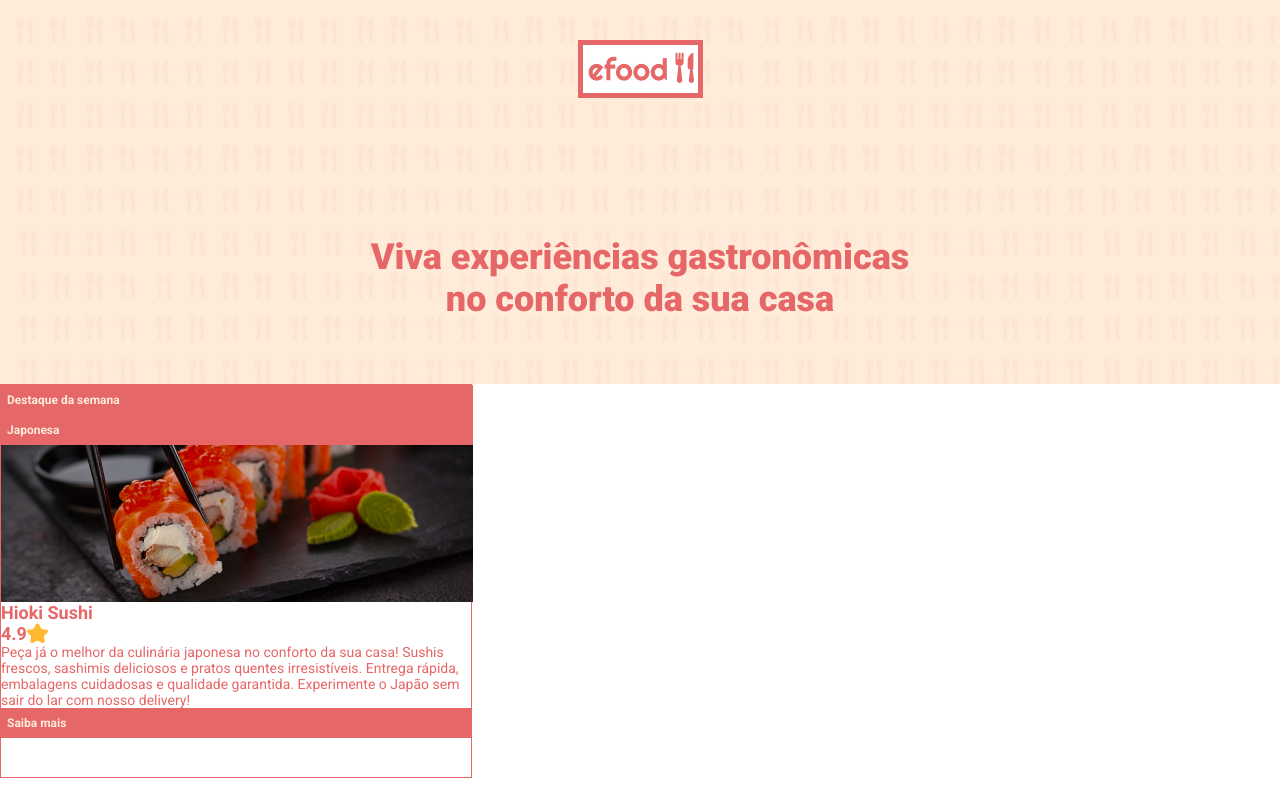
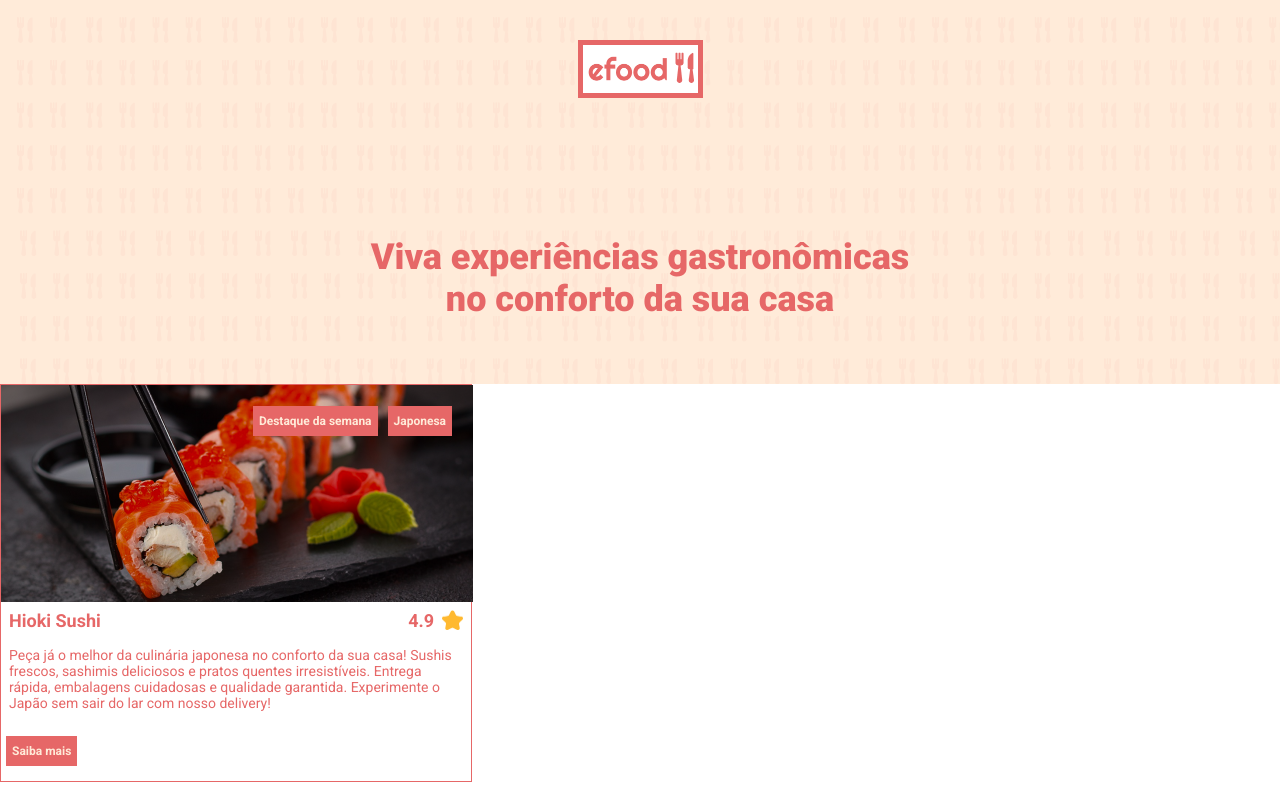
Before and after one commit to Ttemisz/efood, a React (Vite) app: page / in a window 1280 px wide. Built offline with nearby package versions, Linux system fonts and the light colour scheme.

Commit message:
atualizando body da home

```diff
--- a/src/components/Listagem/index.tsx
+++ b/src/components/Listagem/index.tsx
@@ -1,4 +1,7 @@
 import { Botao, Descricao, Imagemrestaurante, Nota, Paragrafo, Restaurante } from "./style";
+
+
+
 
 export type Props = {
     size?: 'small' | 'big';
@@ -12,17 +15,24 @@ const Fragmento = ({ size = 'small', children }: Props) => (
 const Listagem = () => (
     <Restaurante>
     <Imagemrestaurante >
-        <Botao>Destaque da semana</Botao>
-        <Botao>Japonesa</Botao>
+        <div className="botoes_imagem_restaurante">
+            <Botao>Destaque da semana</Botao>
+            <Botao>Japonesa</Botao>
+        </div>
     </Imagemrestaurante>
     <Descricao>
-        <Fragmento size="big">Hioki Sushi
+        <div className="restaurante_nota">
+            <Fragmento size="big">Hioki Sushi </Fragmento>
             <Nota><Fragmento size="big">4.9</Fragmento><img src="public\estrela.png" alt="" /></Nota>
+        </div>
+        <Fragmento>
+            <p>
+            Peça já o melhor da culinária japonesa no conforto da sua casa! Sushis frescos,
+            sashimis deliciosos e pratos quentes irresistíveis. Entrega rápida, embalagens cuidadosas e
+            qualidade garantida. Experimente o Japão sem sair do lar com nosso delivery!
+            </p>
         </Fragmento>
-        <Fragmento>
-        Peça já o melhor da culinária japonesa no conforto da sua casa! Sushis frescos, sashimis deliciosos e pratos quentes irresistíveis. Entrega rápida, embalagens cuidadosas e qualidade garantida. Experimente o Japão sem sair do lar com nosso delivery!
-        </Fragmento>
-        <Botao>Saiba mais</Botao>
+       <Botao>Saiba mais</Botao>
     </Descricao>
     </Restaurante>
 );
--- a/src/components/Listagem/style.ts
+++ b/src/components/Listagem/style.ts
@@ -5,11 +5,11 @@ import { Props } from ".";
 
 export const Restaurante = styled.div`
     border: 1px solid ${Cores.VermelhoCoral};
-    height: 394px;
+    height: 398px;
     width: 472px;
 `;
 
-export const Botao = styled.div<Props>`
+export const Botao = styled.button<Props>`
     background-color: ${Cores.VermelhoCoral};
     color: ${Cores.CremePessego};
     padding-top: 8px;
@@ -18,29 +18,58 @@ export const Botao = styled.div<Props>`
     padding-right: 6px;
     font-size: ${(props) => (props.size === 'big' ? '14px' : '12px')};
     font-weight: 700;
+    border:none;
+    margin:5px;
+
 `;
 
 export const Imagemrestaurante = styled.div`
+
     height: 217px;
     width: 472px;
     background-image:url('public/sushi.png');
-     background-size: cover;
+    background-size: cover;
+
+    .botoes_imagem_restaurante{
+        padding:16px;
+        display:flex;
+        justify-content:flex-end;
+    }
 `;
 
 export const Descricao = styled.p`
     background-color: ${Cores.Branco};
+
+    .restaurante_nota{
+        display:flex;
+        justify-content:space-between;
+        margin:8px;
+
+
+
+    }
 `;
 
 export const Paragrafo = styled.p<Props>`
     color: ${Cores.VermelhoCoral};
     font-size: ${(props) => (props.size === 'big' ? '18px' : '14px')};
     font-weight: ${(props) => (props.size === 'big' ? '700' : '400')};
+
+    p{
+        margin-top:16px;
+        margin-left:8px;
+        margin-right:8px;
+        margin-bottom:20px;
+
+    }
+
 `;
 
 
 export const Nota = styled.p`
 
     display:flex;
+    gap:8px;
     img {
         height: 20px;
         width: 21px;
```
